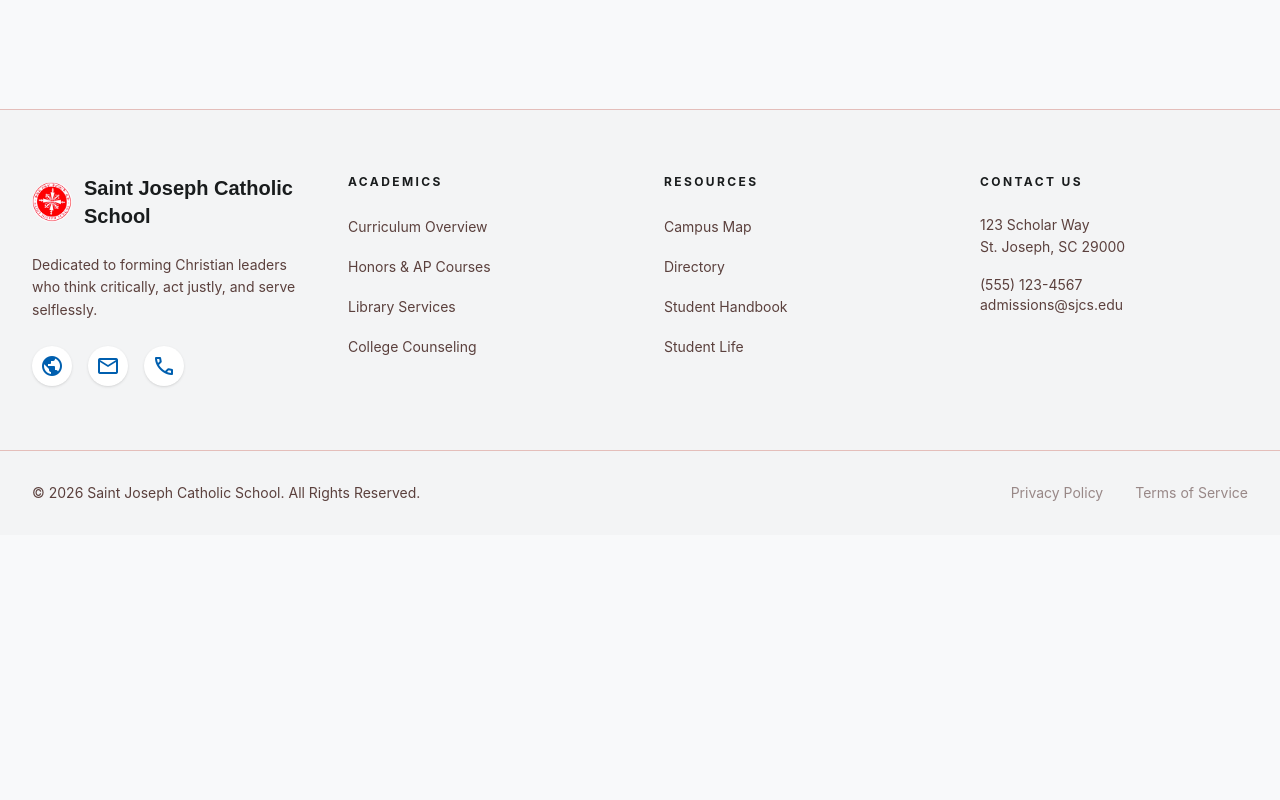
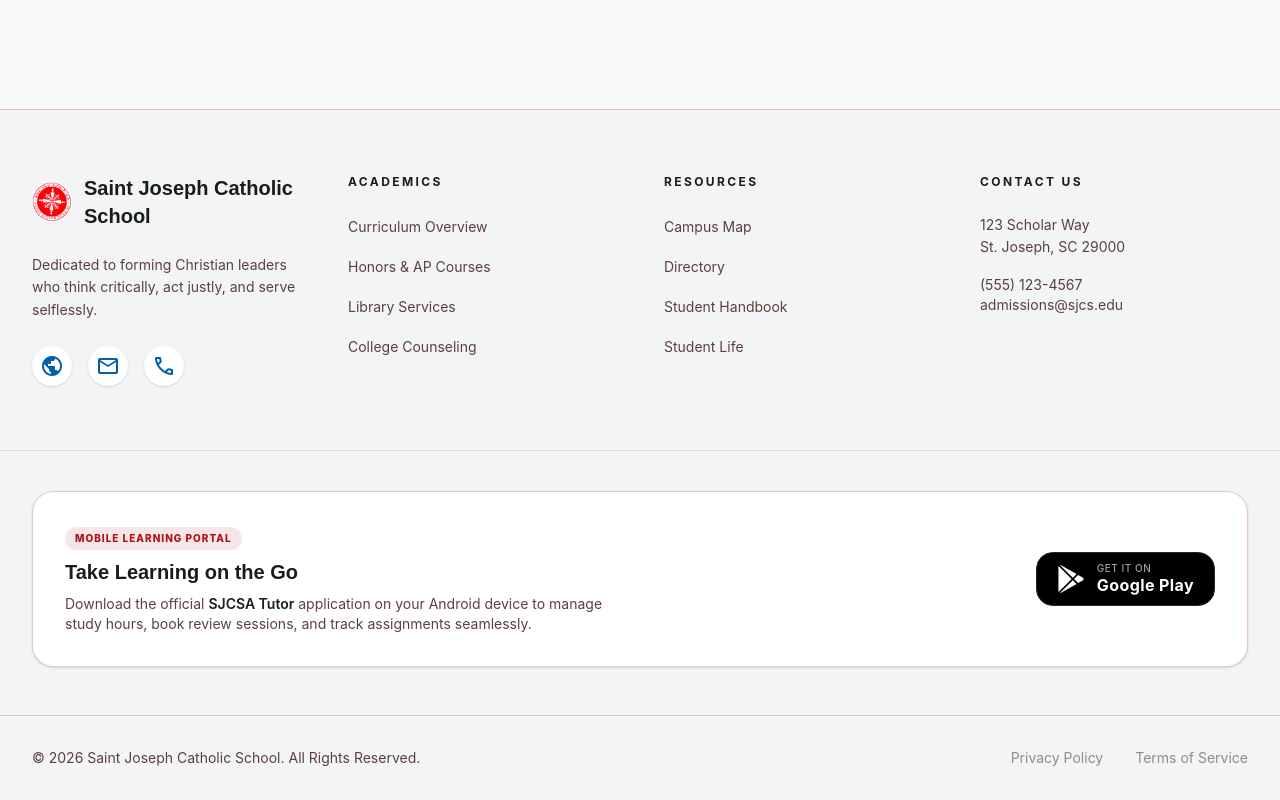
Before and after one commit to yamneg96/sjcs, a React (Vite) app in the folder frontend/: page / in a window 1280 px wide. Shown: the part 4885-5685 px from the top of the page. Before the commit the page ends 5420 px from the top, so only its background shows below. Built offline with nearby package versions, Linux system fonts and the light colour scheme; no server answers.

Commit message:
feat : added new library and googlePlay icon for footer

```diff
--- a/frontend/package.json
+++ b/frontend/package.json
@@ -35,6 +35,7 @@
     "react": "^19.2.4",
     "react-chrono": "^3.3.3",
     "react-dom": "^19.2.4",
+    "react-icons": "^5.6.0",
     "react-katex": "^3.1.0",
     "react-leaflet": "^5.0.0",
     "react-router-dom": "^7.13.2",
--- a/frontend/src/components/layout/Footer.tsx
+++ b/frontend/src/components/layout/Footer.tsx
@@ -1,11 +1,13 @@
 import { Link } from "@tanstack/react-router";
+import { SiGoogleplay } from 'react-icons/si';
 
 export function Footer() {
   return (
     <footer className="w-full mt-20 pt-16 pb-8 bg-sjcs-surface-container-low dark:bg-background border-t border-border">
-      <div className="grid grid-cols-1 md:grid-cols-4 gap-12 px-8 max-w-7xl mx-auto">
+      {/* Top Section: Main Navigation Links */}
+      <div className="grid grid-cols-1 sm:grid-cols-2 md:grid-cols-4 gap-12 px-8 max-w-7xl mx-auto">
         {/* Brand */}
-        <div className="space-y-6">
+        <div className="space-y-6 md:col-span-1">
           <div className="flex items-center gap-3">
             <img src="/logo.png" alt="SJCS Logo" className="w-10 h-10 object-contain rounded-full" />
             <div className="text-xl font-bold text-foreground font-headline">
@@ -126,8 +128,46 @@ export function Footer() {
         </div>
       </div>
 
-      {/* Bottom bar */}
-      <div className="mt-16 pt-8 px-8 border-t border-border max-w-7xl mx-auto flex flex-col md:flex-row justify-between items-center gap-6">
+      {/* Dominant Full-Width Mobile App Feature Banner */}
+      <div className="mt-16 pt-10 border-t border-border/60 max-w-7xl mx-auto px-8">
+        <div className="bg-card dark:bg-sjcs-surface-container-low border border-border/80 rounded-2xl p-6 md:p-8 flex flex-col md:flex-row items-center justify-between gap-6 shadow-sm">
+          <div className="text-center md:text-left space-y-2">
+            <span className="inline-block px-2.5 py-1 text-[10px] font-extrabold uppercase tracking-widest text-sjcs-primary bg-sjcs-primary/10 rounded-full">
+              Mobile Learning Portal
+            </span>
+            <h3 className="text-xl font-bold text-foreground font-headline">
+              Take Learning on the Go
+            </h3>
+            <p className="text-muted-foreground text-sm max-w-xl">
+              Download the official <strong className="text-foreground font-semibold">SJCSA Tutor</strong> application on your Android device to manage study hours, book review sessions, and track assignments seamlessly.
+            </p>
+          </div>
+
+          <div className="flex shrink-0">
+            {/* Industry Standard Play Store Badge Capsule */}
+            <a
+              href="https://play.google.com/store"
+              target="_blank"
+              rel="noopener noreferrer"
+              className="group flex items-center gap-3 bg-black text-white px-5 py-2.5 rounded-xl border border-neutral-800 transition-all duration-300 hover:bg-neutral-900 hover:scale-[1.03] hover:shadow-md focus:outline-none focus:ring-2 focus:ring-sjcs-primary"
+              aria-label="Get it on Google Play"
+            >
+              <SiGoogleplay size={28} className="text-white transition-colors group-hover:text-[#3bccff]" />
+              <div className="flex flex-col text-left select-none">
+                <span className="text-[10px] font-medium text-neutral-400 uppercase tracking-wider leading-none">
+                  GET IT ON
+                </span>
+                <span className="text-base font-bold text-white tracking-wide leading-tight mt-0.5">
+                  Google Play
+                </span>
+              </div>
+            </a>
+          </div>
+        </div>
+      </div>
+
+      {/* Bottom Legal bar */}
+      <div className="mt-12 pt-8 px-8 border-t border-border max-w-7xl mx-auto flex flex-col md:flex-row justify-between items-center gap-6">
         <p className="text-muted-foreground font-body text-sm">
           © {new Date().getFullYear()} Saint Joseph Catholic School. All Rights
           Reserved.
```
Also changed, not shown: 1 other file (tests, documents, lock files or other folders).
